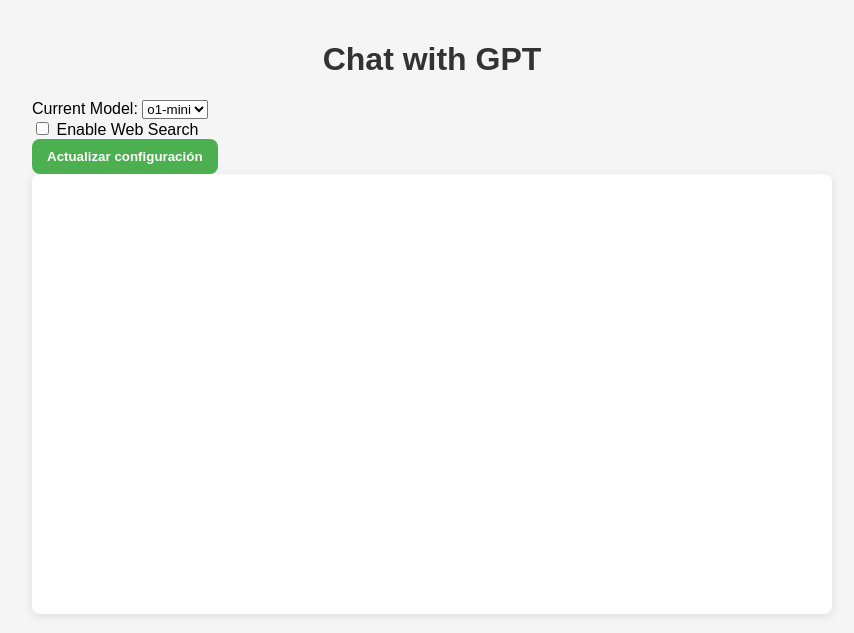
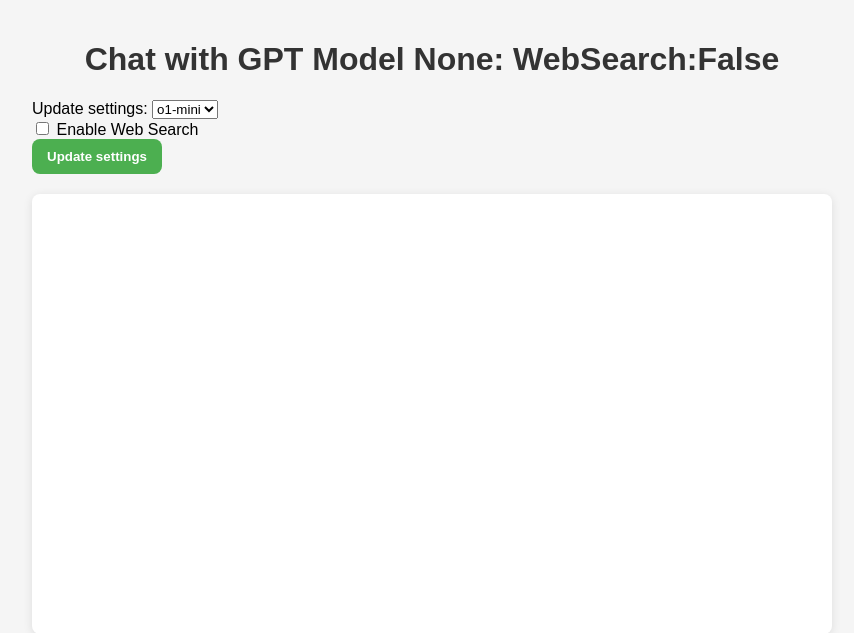
Before and after one commit to robertobeanuoc/local_chatgpt, a Flask app: page /chat in a window 1280 px wide. Shown: the top 633 px of the page, without its empty margins (208-1062 px from the left). Run offline with Flask 3, Linux system fonts and the light colour scheme.

Commit message:
fix: pass paraters through setup

```diff
--- a/src/flask-chatgpt-app/app/static/js/main.js
+++ b/src/flask-chatgpt-app/app/static/js/main.js
@@ -48,6 +48,9 @@
         // Clear input
         userInput.value = '';
 
+        // Append "Consulting..." message to the chat
+        appendMessage('assistant', 'Consulting...');
+
         // Create form data
         const formData = new FormData();
         formData.append('user_message', message);
@@ -62,7 +65,15 @@
                     window.location.reload(); // Reload to get updated messages
                 }
             })
-            .catch(error => console.error('Error sending message:', error));
+            .catch(error => {
+                console.error('Error sending message:', error);
+                // Remove "Consulting..." message if there's an error
+                const messages = document.getElementById('messages');
+                const consultingMessage = messages.querySelector('.message.assistant:last-child');
+                if (consultingMessage && consultingMessage.textContent === 'Consulting...') {
+                    consultingMessage.remove();
+                }
+            });
     }
 
     function appendMessage(role, content) {
--- a/src/flask-chatgpt-app/app/templates/chat.html
+++ b/src/flask-chatgpt-app/app/templates/chat.html
@@ -4,15 +4,15 @@
 <head>
     <meta charset="UTF-8">
     <meta name="viewport" content="width=device-width, initial-scale=1.0">
-    <title>Chat with GPT</title>
+    <title>Chat with GPT Model {{model}}: WebSearch:{{web_search}}</title>
     <link rel="stylesheet" href="{{ url_for('static', filename='css/style.css') }}">
 </head>
 
 <body>
     <div class="container">
-        <h1>Chat with GPT</h1>
+        <h1>Chat with GPT Model {{model}}: WebSearch:{{web_search}}</h1>
         <form action="{{ url_for('chat') }}" method="post">
-            <label for="model">Current Model:</label>
+            <label for="model">Update settings:</label>
             <select name="model" id="model">
                 <option value="o1-mini" {% if model=="o1-mini" %}selected{% endif %}>o1-mini</option>
                 <option value="gpt-4o" {% if model=="gpt-4o" %}selected{% endif %}>gpt-4o</option>
@@ -22,8 +22,10 @@
                     %}>
                 <label for="web_search">Enable Web Search</label>
             </div>
-            <button type="submit" name="change_model">Actualizar configuración</button>
+            <button type="submit" name="change_model">Update settings</button>
         </form>
+
+        <div class="spacer" style="height: 20px;"></div>
 
         <div id="chat-box">
             <div id="messages">
@@ -41,6 +43,17 @@
         window.messages = {{ messages | tojson | safe }};
     </script>
     <script src="{{ url_for('static', filename='js/main.js') }}"></script>
+
+    <script>
+        // Scroll to the bottom of the messages container
+        document.addEventListener('DOMContentLoaded', function () {
+            const messagesContainer = document.getElementById('messages');
+            if (messagesContainer) {
+                messagesContainer.scrollTop = messagesContainer.scrollHeight;
+            }
+        });
+    </script>
+
 </body>
 
 </html>
--- a/src/flask-chatgpt-app/app/templates/index.html
+++ b/src/flask-chatgpt-app/app/templates/index.html
@@ -16,10 +16,10 @@
             <label for="model">Choose a model:</label>
             <select name="model" id="model">
                 <option value="o1-mini">o1-mini</option>
-                <option value="gpt-4o">gpt-4o</option>
+                <option value="gpt-4o" selected>gpt-4o</option>
             </select>
             <div>
-                <input type="checkbox" id="web_search" name="web_search" value="false">
+                <input type="checkbox" id="web_search" name="web_search" value="true">
                 <label for="web_search">Enable Web Search</label>
             </div>
             <button type="submit">Start Chat</button>
--- a/src/flask-chatgpt-app/run.py
+++ b/src/flask-chatgpt-app/run.py
@@ -36,15 +36,16 @@
     if request.method == "GET":
         if request.args.get("model"):
             session["model"] = request.args.get("model")
-        session["web_search"] = request.args.get("web_search", "false") == "true"
+        session["web_search"] = request.args.get("web_search") == "true"
 
     if request.method == "POST":
         if "change_model" in request.form:
             session["model"] = request.form["model"]
-            session["web_search"] = request.form.get("web_search", "false") == "true"
+            session["web_search"] = request.form.get("web_search") == "true"
         else:
             user_message = request.form["user_message"]
             if session["web_search"]:
+
                 response = client.responses.create(
                     model="gpt-4o",
                     input=user_message,
```
